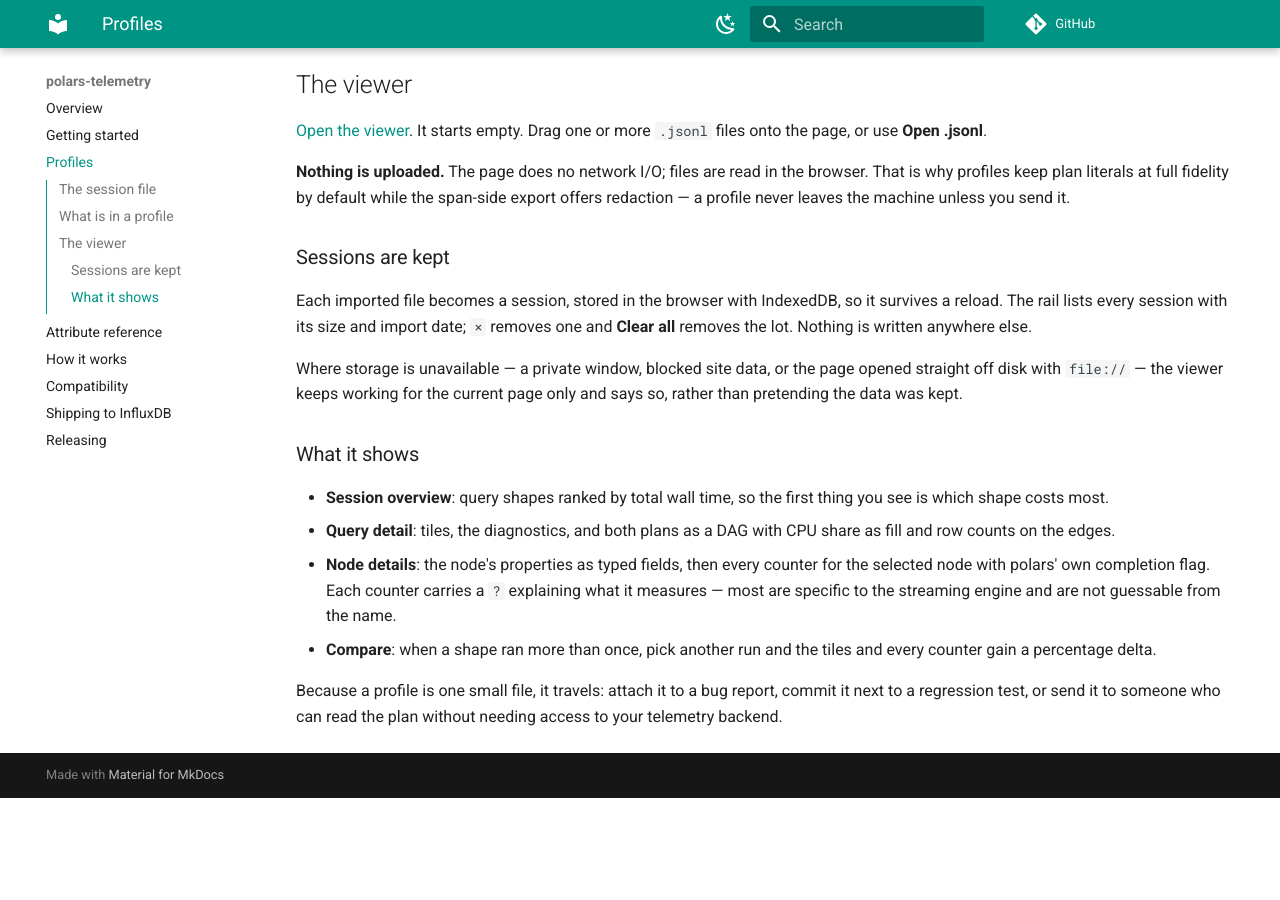
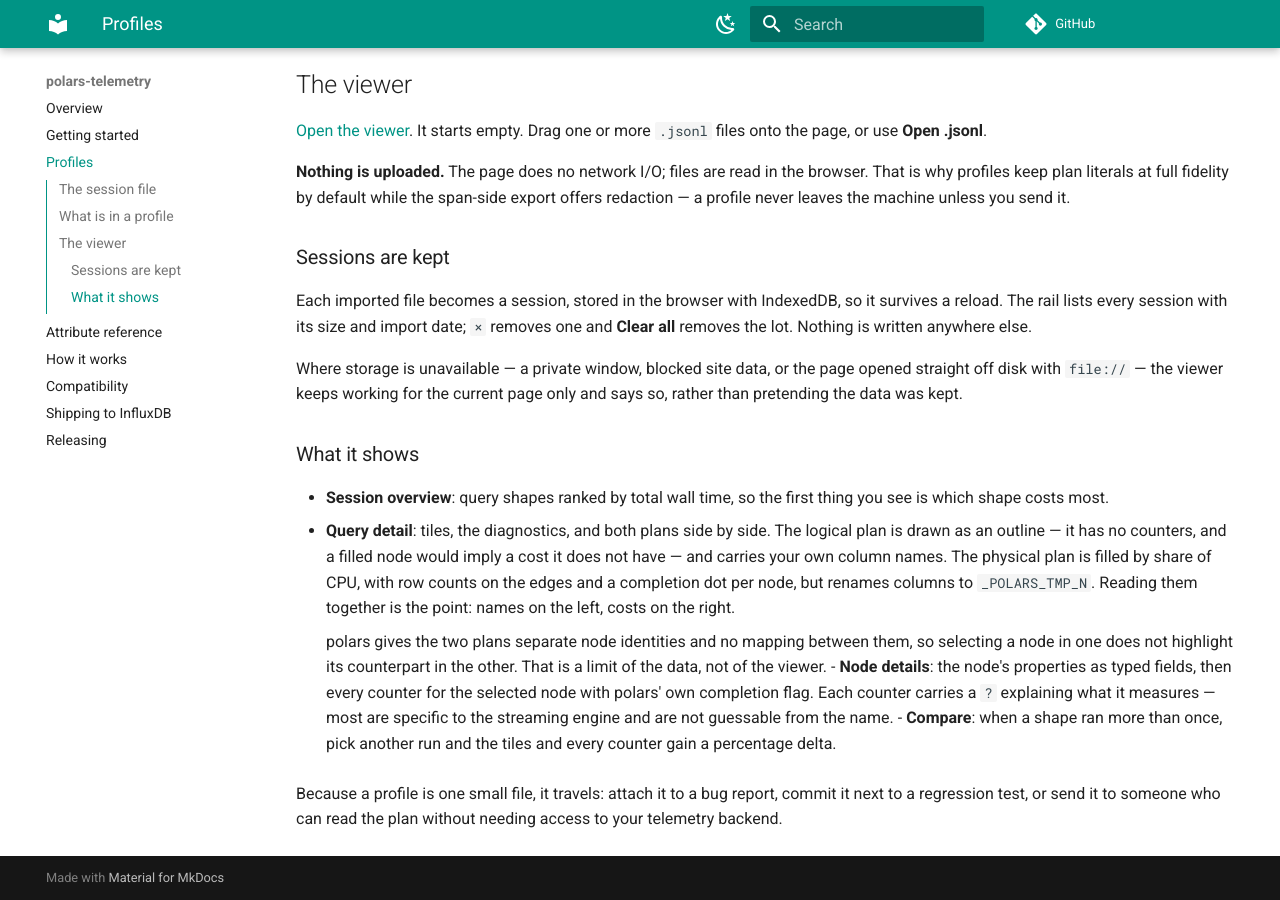
Before and after one commit to jan-krueger/polars-telemetry, an MkDocs documentation site: the page built from docs/profiles.md, in a window 1280 px wide and 900 px high, scrolled down 1190 px. Built offline with MkDocs 1.6.1 and Material for MkDocs 9.7.7, drawn with Linux system fonts in a browser that asks for light colours; comment, search, counter and statistics services are not loaded; before the commit the page ends 1988 px from its top, so only the background shows below that.

Commit message:
feat: show logical and physical plans side by side

```diff
--- a/docs/profiles.md
+++ b/docs/profiles.md
@@ -77,8 +77,16 @@
 
 - **Session overview**: query shapes ranked by total wall time, so the first
   thing you see is which shape costs most.
-- **Query detail**: tiles, the diagnostics, and both plans as a DAG with CPU
-  share as fill and row counts on the edges.
+- **Query detail**: tiles, the diagnostics, and both plans side by side. The
+  logical plan is drawn as an outline — it has no counters, and a filled node
+  would imply a cost it does not have — and carries your own column names. The
+  physical plan is filled by share of CPU, with row counts on the edges and a
+  completion dot per node, but renames columns to `_POLARS_TMP_N`. Reading them
+  together is the point: names on the left, costs on the right.
+
+    polars gives the two plans separate node identities and no mapping between
+    them, so selecting a node in one does not highlight its counterpart in the
+    other. That is a limit of the data, not of the viewer.
 - **Node details**: the node's properties as typed fields, then every counter
   for the selected node with polars' own completion flag. Each counter carries
   a `?` explaining what it measures — most are specific to the streaming engine
```
Also changed, not shown: docs/viewer/index.html (+48 -31 lines).
